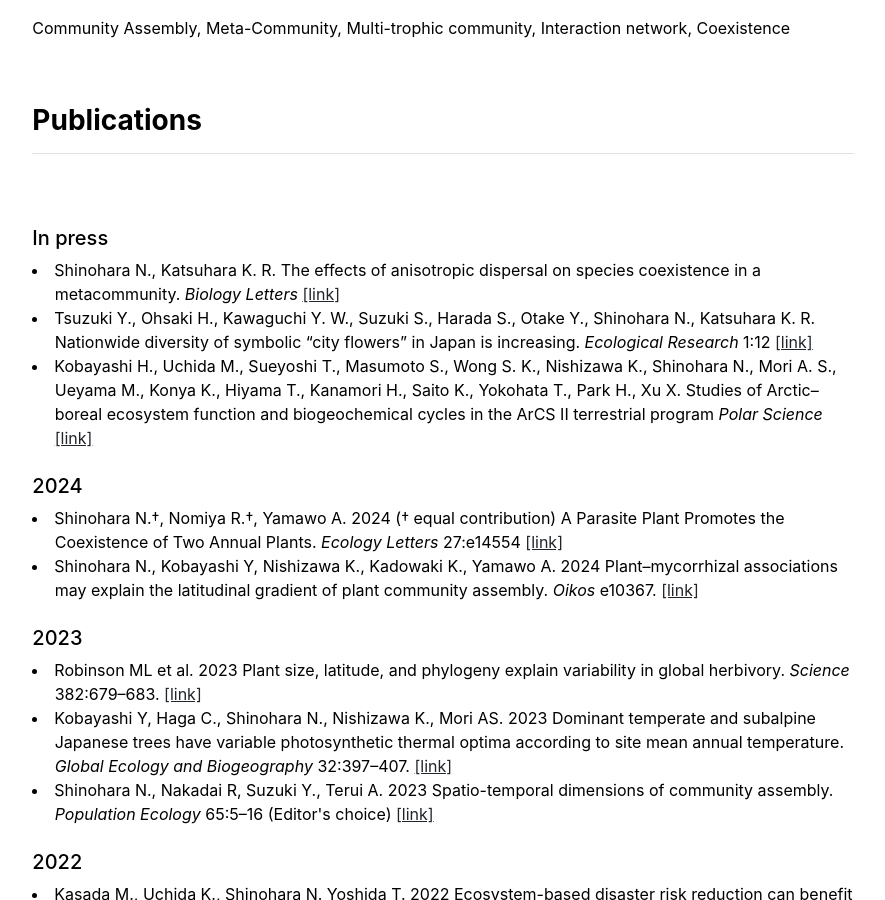
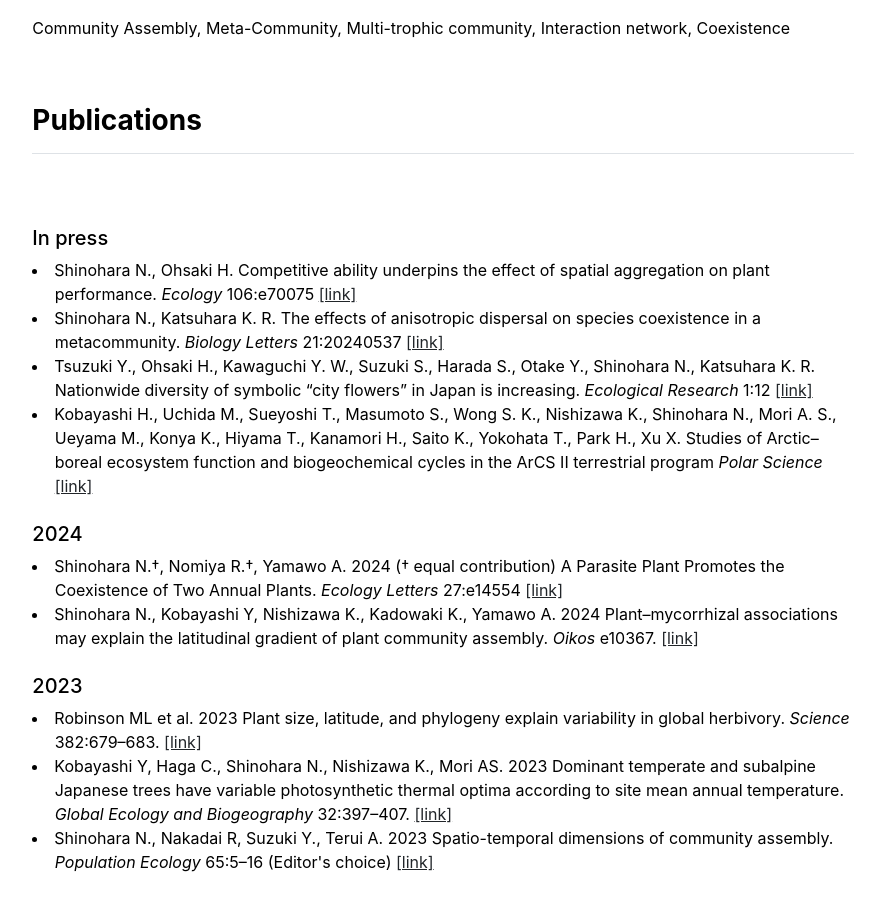
Before and after one commit to snaoto/snaoto.github.io, a Jekyll site: the page built from index.md, in a window 1280 px wide and 900 px high, scrolled down 592 px. Shown: the whole window, without its empty margins (197-1082 px from the left). Built offline with Jekyll 4.4.1, drawn with Linux system fonts in a browser that asks for light colours.

Commit message:
Update publications.html

```diff
--- a/_includes/publications.html
+++ b/_includes/publications.html
@@ -26,7 +26,8 @@
 
     <!-- <br><h5>In press</h5> -->
     <br><h5>In press</h5>
-    <li>Shinohara N., Katsuhara K. R. The effects of anisotropic dispersal on species coexistence in a metacommunity. <i>Biology Letters</i> <a href = https://royalsocietypublishing.org/doi/10.1098/rsbl.2024.0537 target = "_blank"> [link] </a> </li>
+    <li>Shinohara N., Ohsaki H. Competitive ability underpins the effect of spatial aggregation on plant performance. <i>Ecology</i> 106:e70075 <a href = https://esajournals.onlinelibrary.wiley.com/doi/full/10.1002/ecy.70075 target = "_blank"> [link] </a> </li>
+    <li>Shinohara N., Katsuhara K. R. The effects of anisotropic dispersal on species coexistence in a metacommunity. <i>Biology Letters</i> 21:20240537 <a href = https://royalsocietypublishing.org/doi/10.1098/rsbl.2024.0537 target = "_blank"> [link] </a> </li>
     <li>Tsuzuki Y., Ohsaki H., Kawaguchi Y. W., Suzuki S., Harada S., Otake Y., Shinohara N., Katsuhara K. R. Nationwide diversity of symbolic “city flowers” in Japan is increasing. <i>Ecological Research</i> 1:12 <a href = https://doi.org/10.1111/1440-1703.12540 target = "_blank"> [link] </a> </li>
     <li>Kobayashi H., Uchida M., Sueyoshi T., Masumoto S., Wong S. K., Nishizawa K., Shinohara N., Mori A. S., Ueyama M., Konya K., Hiyama T., Kanamori H., Saito K., Yokohata T., Park H., Xu X. Studies of Arctic–boreal ecosystem function and biogeochemical cycles in the ArCS II terrestrial program <i>Polar Science</i> <a href = https://doi.org/10.1016/j.polar.2025.101164 target = "_blank"> [link] </a> </li>
 
```
